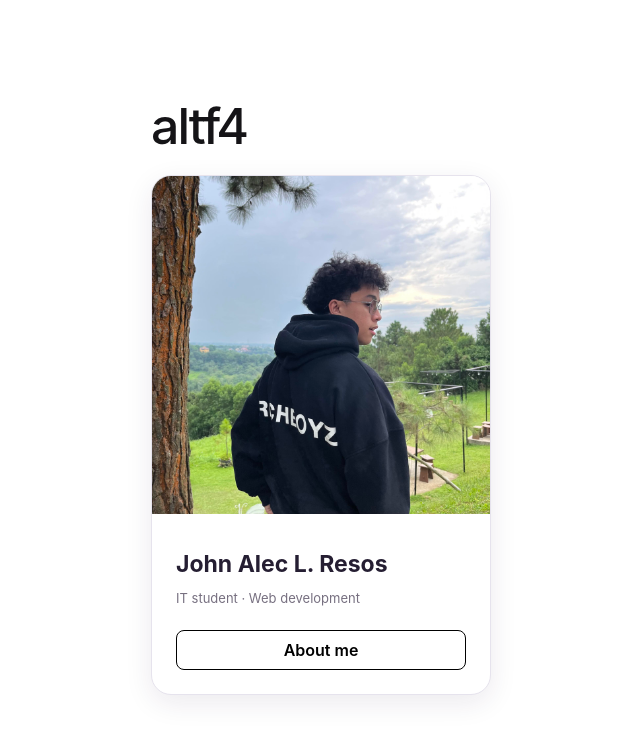
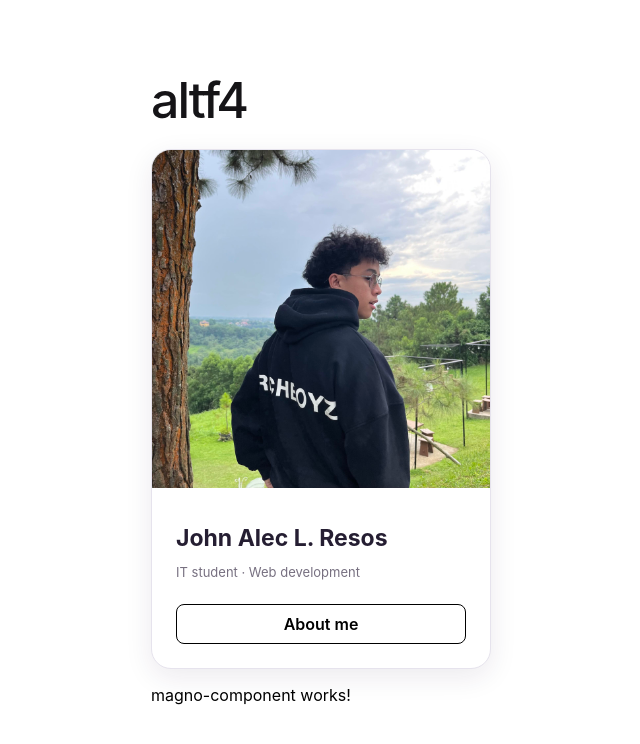
Before and after one commit to Resos-JohnAlec/S-ITWB415-EA3-ALTF4, an Angular app in the folder altf4/: page / in a window 1280 px wide. Shown: the top 744 px of the page, without its empty margins (319-959 px from the left). Built offline with nearby package versions, Linux system fonts and the light colour scheme.

Commit message:
feat: add magno component to root app

```diff
--- a/altf4/src/app/app.html
+++ b/altf4/src/app/app.html
@@ -189,6 +189,7 @@
     <div class="left-side">
       <h1>{{ title() }}</h1>
       <app-resos-component></app-resos-component>
+      <app-magno-component></app-magno-component>
     </div>
   </div>
 </main>
--- a/altf4/src/app/app.ts
+++ b/altf4/src/app/app.ts
@@ -1,10 +1,11 @@
 import { Component, signal } from '@angular/core';
 import { RouterOutlet } from '@angular/router';
 import { ResosComponent } from './resos-component/resos-component';
+import { MagnoComponent } from './components/magno-component/magno-component';
 
 @Component({
   selector: 'app-root',
-  imports: [RouterOutlet, ResosComponent],
+  imports: [RouterOutlet, ResosComponent, MagnoComponent],
   templateUrl: './app.html',
   styleUrl: './app.scss'
 })
```
